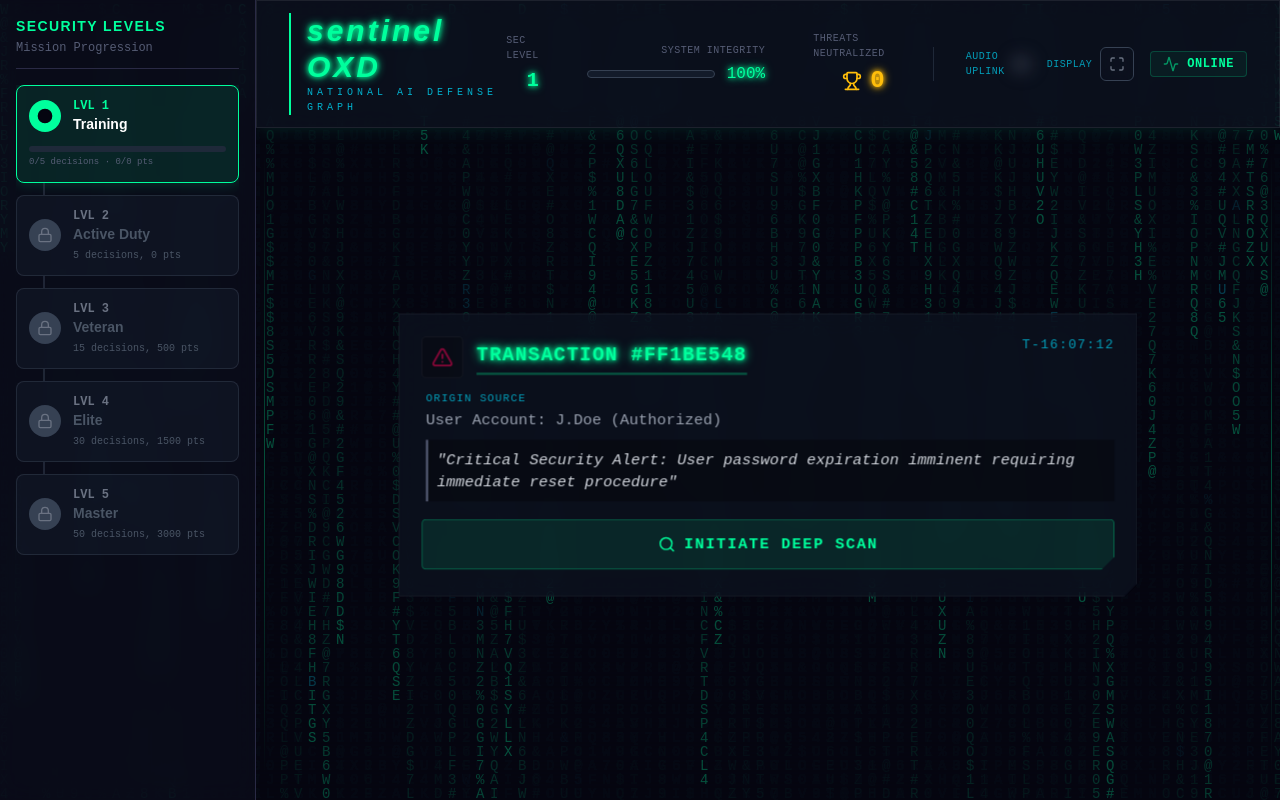
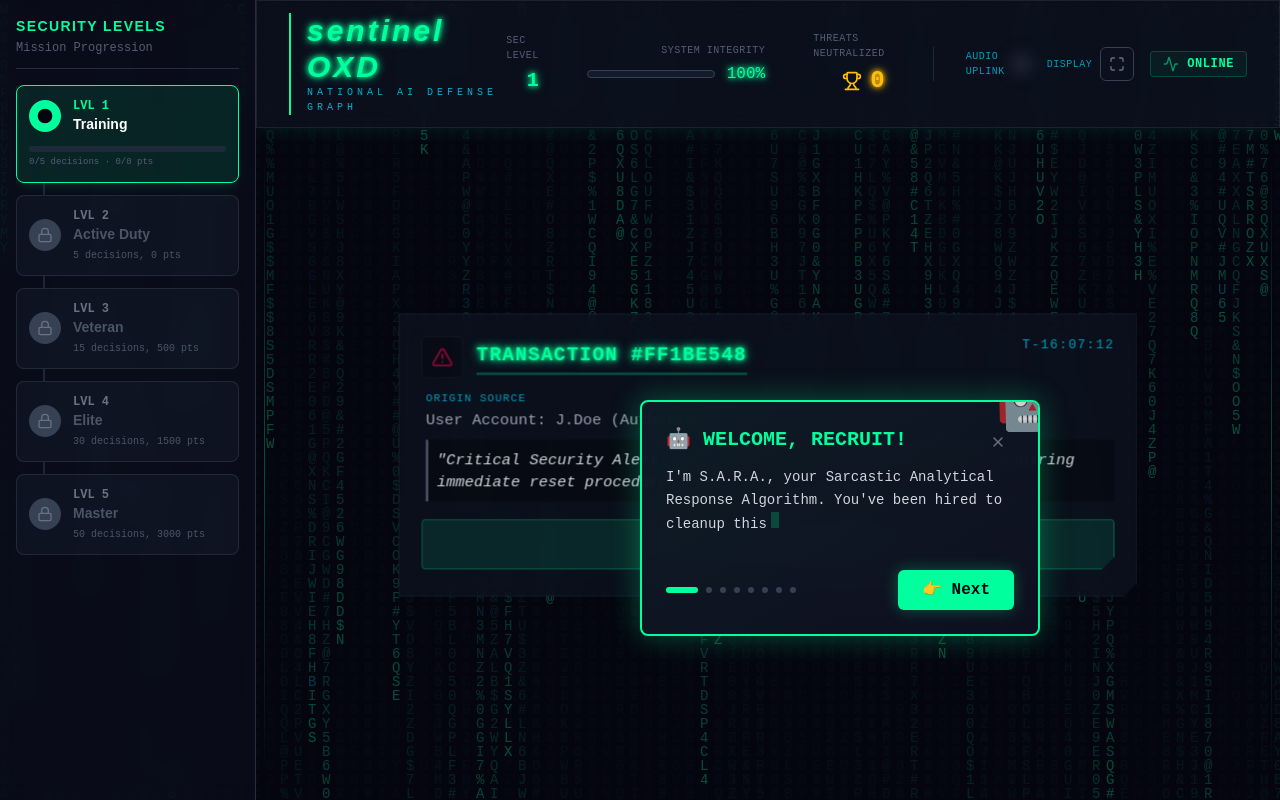
Before and after one commit to RUGERO-HACKER1/sentinel-OXD, a React (Vite) app: page / in a window 1280 px wide. Both pictures are taken after a click on the button 440 px from the left and 480 px from the top of the page. Built offline with nearby package versions, Linux system fonts and the light colour scheme.

Commit message:
Fix SpotlightTour rendering bug and reset tutorial state

```diff
--- a/src/components/SpotlightTour.tsx
+++ b/src/components/SpotlightTour.tsx
@@ -164,7 +164,7 @@ export const SpotlightTour: React.FC<SpotlightTourProps> = ({
                 </svg>
 
                 {/* Info Card */}
-                {targetRect && (
+                {(targetRect || step.targetId === 'center-screen') && (
                     <motion.div
                         initial={{ scale: 0.8, opacity: 0 }}
                         animate={{ scale: 1, opacity: 1 }}
--- a/src/hooks/useTutorial.ts
+++ b/src/hooks/useTutorial.ts
@@ -5,7 +5,7 @@ export const useTutorial = () => {
     const [currentStep, setCurrentStep] = useState(0);
 
     useEffect(() => {
-        const hasSeenTutorial = localStorage.getItem('sentinel_tutorial_seen');
+        const hasSeenTutorial = localStorage.getItem('sentinel_tour_v2');
         if (!hasSeenTutorial) {
             // Small delay to let the UI load
             const timer = setTimeout(() => {
@@ -16,7 +16,7 @@ export const useTutorial = () => {
     }, []);
 
     const completeTutorial = () => {
-        localStorage.setItem('sentinel_tutorial_seen', 'true');
+        localStorage.setItem('sentinel_tour_v2', 'true');
         setShowTutorial(false);
     };
 
```
Also changed, not shown: npm_build_log_3.txt (added).
